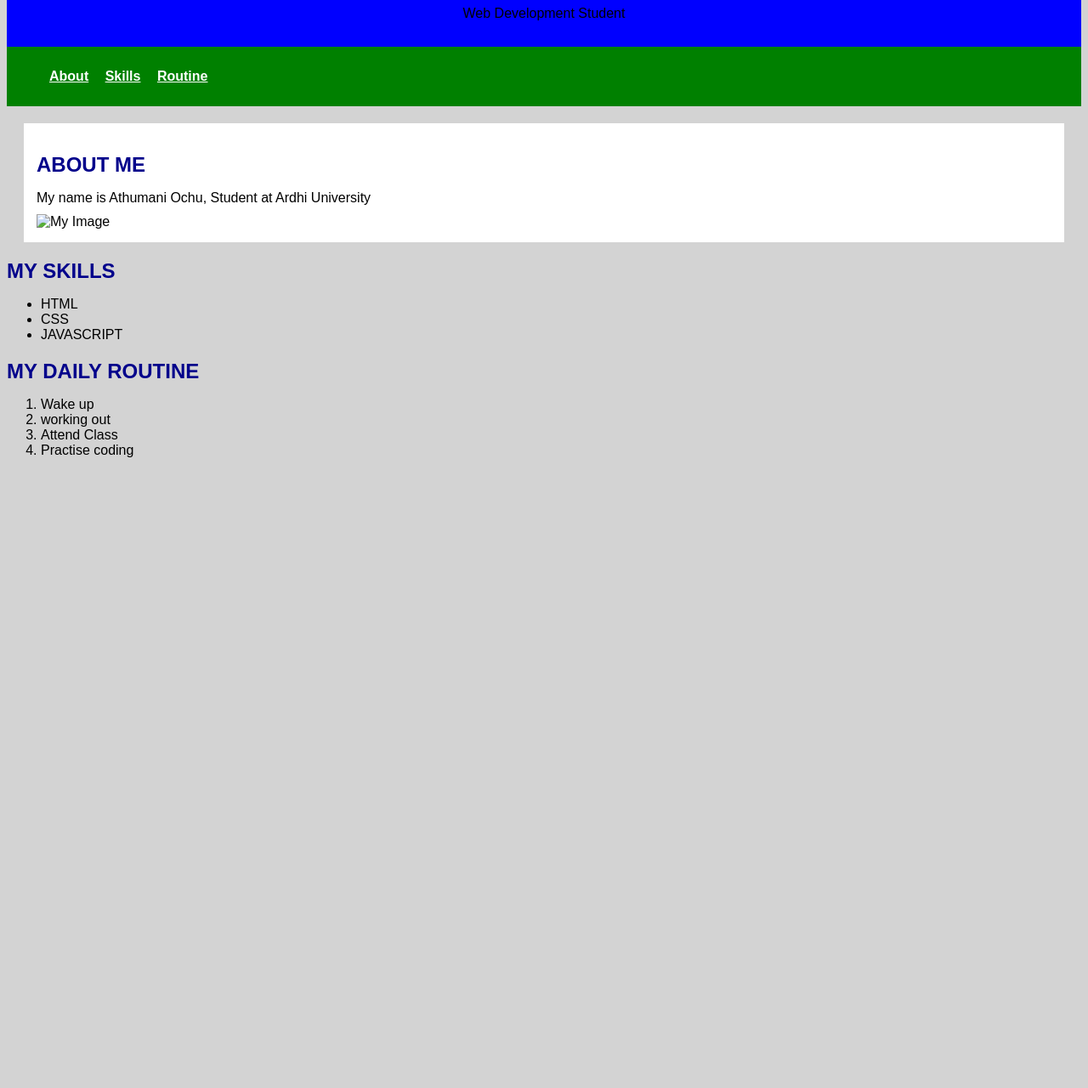
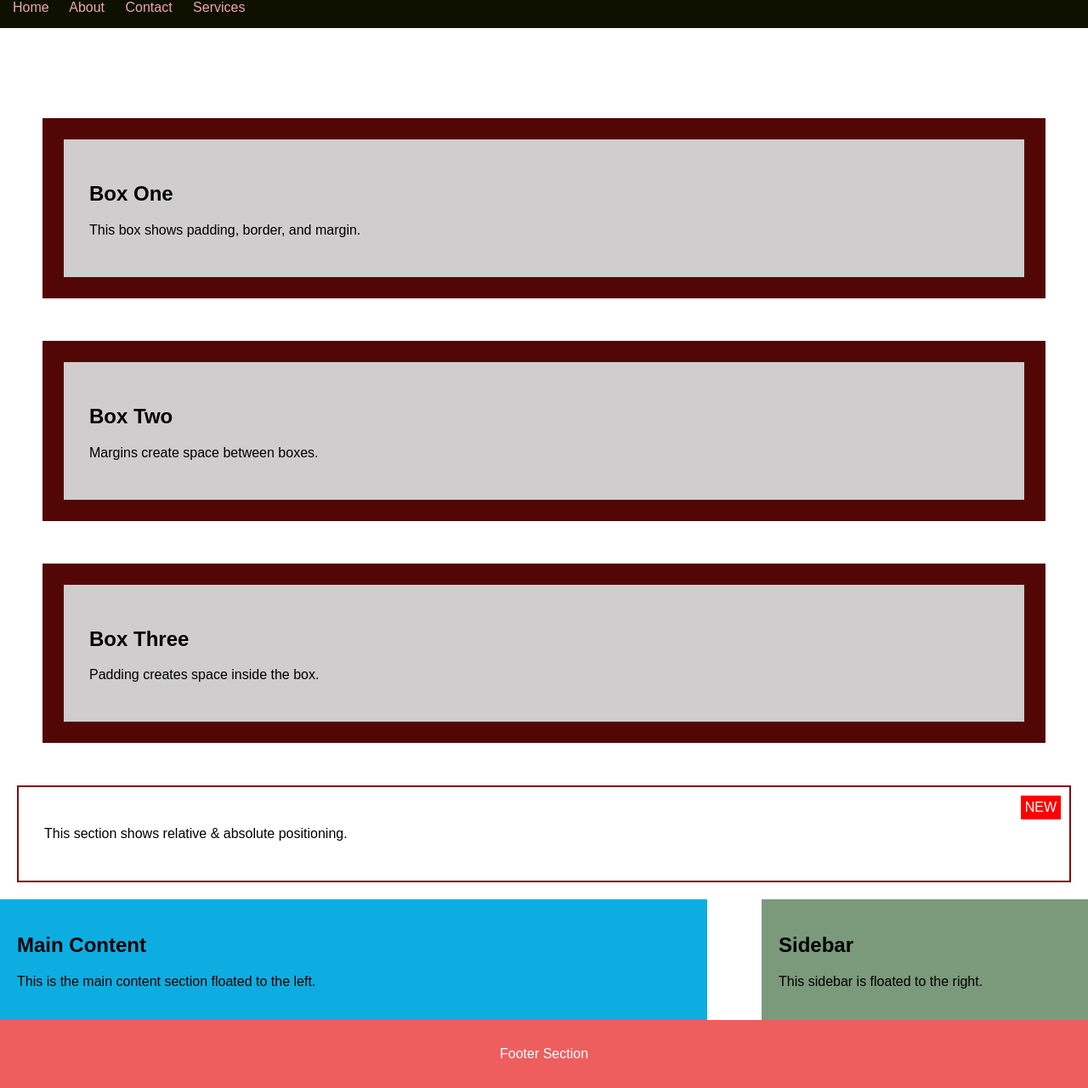
Before and after one commit to tjaphet91-create/web-dev-lab-18, a plain HTML site: page index.html in a window 1280 px wide. Shown: the part 95-1375 px from the top of the page at 85% size. Before the commit the page ends 800 px from the top, so only its background shows below. Drawn offline with Linux system fonts and the light colour scheme.

Commit message:
index.html
week 4 group 18

```diff
--- a/index.html
+++ b/index.html
@@ -3,75 +3,72 @@
 <head>
     <meta charset="UTF-8">
     <meta name="viewport" content="width=device-width, initial-scale=1.0">
-    <title>Document</title>
-    <link rel="stylesheet" href="style.css">
+    <title>LAB 4 CSS Layout</title>
+    <link rel="stylesheet" href="styles.css">
+</head>
+<body>
 
-    <style>
-      nav {
-        background-color: green;
-        padding: 10px;
-      }
-      nav ul{
-        list-style: none;
-      }
-      nav ul li{
-        display: inline;
-        margin-right: 15px;
+    -- Fixed Header --
+    <header>
+        <h1>CSS Layout Control</h1>
+    </header>
 
-      }
-      nav ul li a{
-        color: white;
+    <nav>
+        <a href="#">Home</a>
+        <a href="#">About</a>
+        <a href="#">Contact</a>
+        <a href="#">Services</a>
+    </nav>
 
-      }
-      nav ul li a:hover{
-        color: greenyellow;
-      }
-      h2{
-        color: darkblue;
-        text-transform: uppercase;
-      }
+    -- Part 1 Box Model --
+    <section class="boxes">
 
-    </style>
-</head>
+        <div class="box">
+            <h2>Box One</h2>
+            <p>This box shows padding, border, and margin.</p>
 
-<body>
-   <header id="header">
-        <h1 style="color:purple;"> Athumani Ochu</h1>
-        <p>Web Development Student</p>
-   </header>
-   <nav>
-        <ul>
-            <li><a href="#about">About</a></li>
-            <li><a href="#skills">Skills</a></li>
-            <li><a href="#routine">Routine</a></li>
-        </ul>
-   </nav>
+        </div>
 
-   <section id="about" class="section">
-    <h2>ABOUT ME</h2>
-    <p> My name is Athumani Ochu, Student at Ardhi University </p>
-    <img src="Images/20241121_145149.jpg" alt="My Image" style="width: 300px;" style="height: 300px;">
-   </section>
+        <div class="box">
+            <h2>Box Two</h2>
+            <p>Margins create space between boxes.</p>
+        </div>
 
-   <section id="skills" class="Skills">
-    <h2>My Skills</h2>
-    <ul>
-        <li>HTML</li>
-        <li>CSS</li>
-        <li>JAVASCRIPT</li>
-    </ul>
+        <div class="box">
+            <h2>Box Three</h2>
+            <p>Padding creates space inside the box.</p>
+        </div>
 
-   </section>
+    </section>
 
-   <section id="routine" class="Routine">
-    <h2>My Daily Routine</h2>
-    <ol>
-        <li>Wake up</li>
-         <li>working out</li>
-          <li>Attend Class</li>
-           <li>Practise coding</li>
+    <section class="position-container">
+        <span class="label">NEW</span>
 
-    </ol>
+        <p>
+            This section shows relative & absolute positioning.
+        </p>
+    </section>
 
-   </section>
+
+    <section class="main-content">
+        <h2>Main Content</h2>
+        <p>
+            This is the main content section floated to the left.
+        </p>
+    </section>
+
+    <aside class="sidebar">
+
+        <h2>Sidebar</h2>
+        <p>
+            This sidebar is floated to the right.
+        </p>
+    </aside>
+
+
+    <footer>
+        <p>Footer Section</p>
+    </footer>
+
+</body>
 </html>
--- /dev/null
+++ b/styles.css
@@ -0,0 +1,96 @@
+/* General Styling */
+body {
+    font-family: Arial, sans-serif;
+    margin: 0;
+    padding: 0;
+}
+
+header {
+    background-color: rgb(194, 142, 46);
+    color: rgb(244, 242, 241);
+    text-align: center;
+    padding: 20px;
+
+    position: fixed;
+    top: 0;
+    width: 100%;
+}
+
+nav {
+    background-color: rgb(15, 17, 0);
+    padding: 15px;
+
+    position: sticky;
+    top: 80px;
+}
+
+nav a {
+    color: rgb(238, 168, 168);
+    text-decoration: none;
+    margin-right: 20px;
+
+}
+
+
+.boxes {
+    margin-top: 150px;
+}
+
+/* Box Model */
+.box {
+    border: 25px solid rgb(82, 6, 6);
+    padding: 30px;
+    margin: 50px;
+    background-color: rgb(207, 205, 205);
+}
+
+/* Positioning */
+.position-container {
+    position: relative;
+
+    border: 2px solid rgb(131, 9, 15);
+    padding: 30px;
+    margin: 20px;
+}
+
+/* Absolute Label */
+.label {
+    position: absolute;
+    top: 10px;
+    right: 10px;
+
+    background-color: red;
+    color: white;
+
+    padding: 5px;
+}
+
+/* Float Layout */
+.main-content {
+    float: left;
+    width: 65%;
+
+    background-color: rgb(13, 173, 226);
+    padding: 20px;
+    box-sizing: border-box;
+}
+
+.sidebar {
+    float: right;
+    width: 30%;
+
+    background-color: rgb(123, 153, 123);
+    padding: 20px;
+    box-sizing: border-box;
+}
+
+/* Clear Float */
+footer {
+    clear: both;
+
+    background-color: rgb(238, 94, 94);
+    color: white;
+    text-align: center;
+    padding: 15px;
+    margin-top: 20px;
+}
```
Also changed, not shown: 1 other file.
